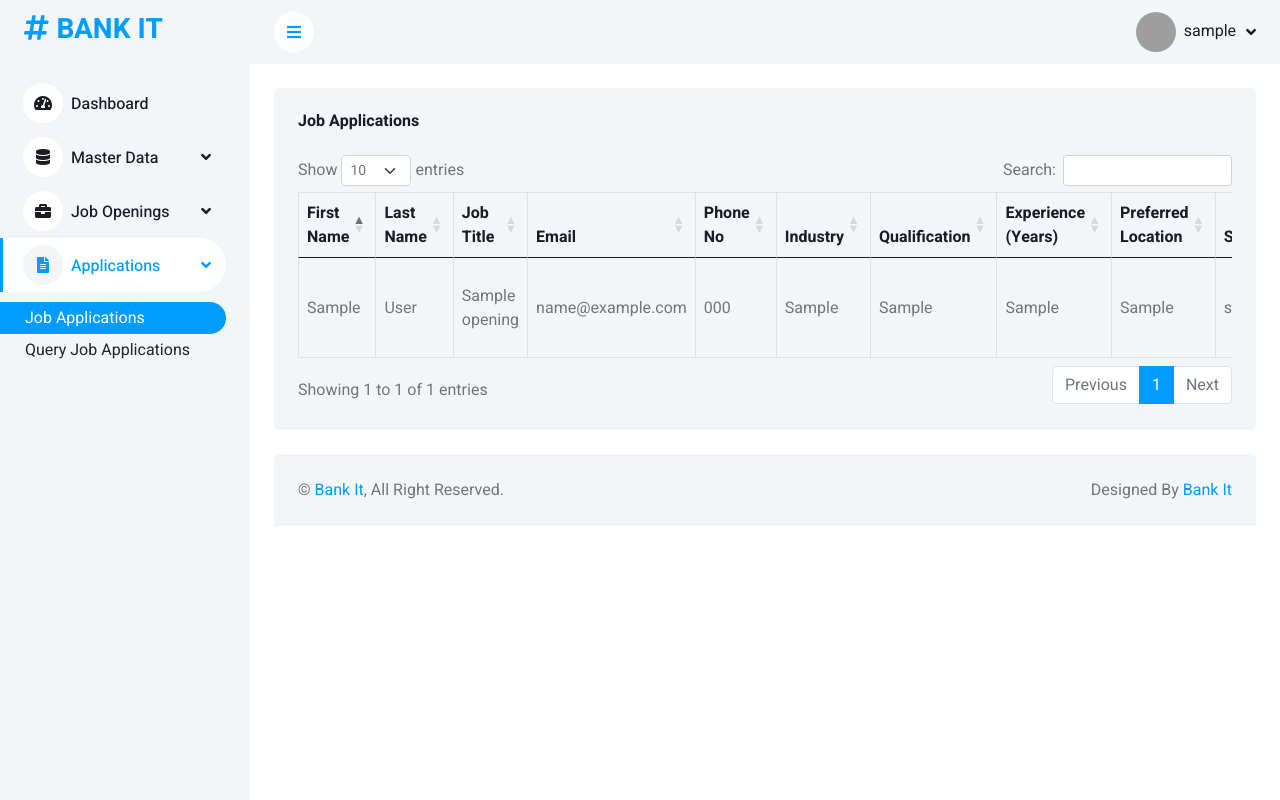
After one commit to d3uceY/job-recruitment-app, a PHP site: page /job_applications.php in a window 1280 px wide. The commit adds this page. Run offline with PHP 8.4, Linux system fonts and the light colour scheme; the visitor is signed in with stand-in values (Sample User, id 1); tables that the repository leaves empty or names only in its code hold one stand-in row (values such as "Sample post"); some libraries are stand-ins or nearby versions; grey boxes are pictures that could not be loaded.

Commit message:
@update/added applications fearture

```diff
--- a/css/style.css
+++ b/css/style.css
@@ -176,6 +176,7 @@
     border-radius: 0 30px 30px 0;
 }
 
+
 .content .navbar .navbar-nav .nav-link {
     margin-left: 25px;
     padding: 12px 0;
--- /dev/null
+++ b/job_applications.php
@@ -0,0 +1,114 @@
+<?php
+/*
+ * Job Applications Page
+ * This page manages job applications and their display
+ * Includes the standard layout components (header, sidebar, navbar)
+ */
+
+include 'includes/db_con.php'; // Database connection
+include 'layout/header.php';  // Page header template
+include 'includes/protect.inc.php';
+?>
+
+<body>
+    <?php
+    // Display success message if set
+    if (isset($_GET['success'])) {
+        echo '<div class="alert alert-success alert-dismissible fade show position-fixed top-0 start-50 translate-middle-x" style="z-index: 1050;" role="alert">
+            ' . $_GET['success'] . '
+            <button type="button" class="btn-close" data-bs-dismiss="alert" aria-label="Close"></button>
+        </div>';
+    }
+
+    // Display error message if set
+    if (isset($_GET['error'])) {
+        echo '<div class="alert alert-danger alert-dismissible fade show position-fixed top-0 start-50 translate-middle-x" style="z-index: 1050;" role="alert">
+            ' . $_GET['error'] . '
+            <button type="button" class="btn-close" data-bs-dismiss="alert" aria-label="Close"></button>
+        </div>';
+    }
+    ?>
+    <div class="container-xxl position-relative bg-white d-flex p-0">
+        <!-- Loading spinner -->
+        <div id="spinner"
+            class="show bg-white position-fixed translate-middle w-100 vh-100 top-50 start-50 d-flex align-items-center justify-content-center">
+            <div class="spinner-border text-primary" style="width: 3rem; height: 3rem;" role="status">
+                <span class="sr-only">Loading...</span>
+            </div>
+        </div>
+
+        <!-- Include sidebar navigation -->
+        <?php include 'layout/sidebar.php'; ?>
+
+        <!-- Main content area -->
+        <div class="content">
+            <!-- Top navigation bar -->
+            <?php include 'layout/navbar.php'; ?>
+
+            <!-- Main content for job applications -->
+            <div class="container-fluid pt-4 px-4">
+                <div class="row g-4">
+                    <div class="col-12">
+                        <div class="bg-light rounded h-100 p-4">
+                            <h6 class="mb-4">Job Applications</h6>
+                            <div class="table-responsive">
+                                <table id="myTable"
+                                    class="table text-start align-middle table-bordered table-hover mb-0">
+                                    <thead>
+                                        <tr class="text-dark">
+                                            <th scope="col">First Name</th>
+                                            <th scope="col">Last Name</th>
+                                            <th scope="col">Job Title</th>
+                                            <th scope="col">Email</th>
+                                            <th scope="col">Phone No</th>
+                                            <th scope="col">Industry</th>
+                                            <th scope="col">Qualification</th>
+                                            <th scope="col">Experience (Years)</th>
+                                            <th scope="col">Preferred Location</th>
+                                            <th scope="col">Status</th>
+                                            <th scope="col">Action</th>
+                                        </tr>
+                                    </thead>
+                                    <tbody>
+                                        <?php
+                                        // Fetch and display job applications
+                                        $sql = "SELECT job_applications.*, job_openings.job_title FROM job_applications LEFT JOIN job_openings ON job_applications.job_id = job_openings.id";
+                                        $result = mysqli_query($conn, $sql);
+                                        while ($row = mysqli_fetch_assoc($result)) {
+                                            echo "<tr>";
+                                            echo "<td>" . $row['first_name'] . "</td>";
+                                            echo "<td>" . $row['last_name'] . "</td>";
+                                            echo "<td>" . $row['job_title'] . "</td>";
+                                            echo "<td>" . $row['email'] . "</td>";
+                                            echo "<td>" . $row['phone'] . "</td>";
+                                            echo "<td>" . $row['industry'] . "</td>";
+                                            echo "<td>" . $row['education'] . "</td>";
+                                            echo "<td>" . $row['experience'] . "</td>";
+                                            echo "<td>" . $row['preferred_location'] . "</td>";
+                                            echo "<td>" . $row['status'] . "</td>";
+                                            echo "<td class=''>
+                                                <a href='manage_application.php?id=" . $row['id'] . "' class='btn btn-sm btn-primary'>Manage</a>
+                                                <a href='uploads/resumes/" . $row['resume_path'] . "' target='_blank' class='btn btn-sm btn-info'>View CV</a>
+                                            </td>";
+                                            echo "</tr>";
+                                        }
+                                        ?>
+                                    </tbody>
+                                </table>
+                            </div>
+                        </div>
+                    </div>
+                </div>
+            </div>
+
+            <!-- Page footer -->
+            <?php include 'layout/footer.php'; ?>
+        </div>
+    </div>
+
+    <!-- Add any necessary JavaScript -->
+    <script>
+        // Add your custom JavaScript here
+    </script>
+</body>
+</rewritten_file>
--- a/layout/footer.php
+++ b/layout/footer.php
@@ -44,7 +44,8 @@
         $('#myTable').DataTable({
             responsive: true
         });
-    });</script>
+    });
+</script>
 
 
 <!-- DataTables JS -->
--- a/layout/navbar.php
+++ b/layout/navbar.php
@@ -5,11 +5,11 @@
     <a href="#" class="sidebar-toggler flex-shrink-0">
         <i class="fa fa-bars"></i>
     </a>
-    <form class="d-none d-md-flex ms-4">
+    <!-- <form class="d-none d-md-flex ms-4">
         <input class="form-control border-0" type="search" placeholder="Search">
-    </form>
+    </form> -->
     <div class="navbar-nav align-items-center ms-auto">
-        <div class="nav-item dropdown">
+        <!-- <div class="nav-item dropdown">
             <a href="#" class="nav-link dropdown-toggle" data-bs-toggle="dropdown">
                 <i class="fa fa-envelope me-lg-2"></i>
                 <span class="d-none d-lg-inline-flex">Message</span>
@@ -47,8 +47,8 @@
                 <hr class="dropdown-divider">
                 <a href="#" class="dropdown-item text-center">See all message</a>
             </div>
-        </div>
-        <div class="nav-item dropdown">
+        </div> -->
+        <!-- <div class="nav-item dropdown">
             <a href="#" class="nav-link dropdown-toggle" data-bs-toggle="dropdown">
                 <i class="fa fa-bell me-lg-2"></i>
                 <span class="d-none d-lg-inline-flex">Notificatin</span>
@@ -71,15 +71,15 @@
                 <hr class="dropdown-divider">
                 <a href="#" class="dropdown-item text-center">See all notifications</a>
             </div>
-        </div>
+        </div> -->
         <div class="nav-item dropdown">
             <a href="#" class="nav-link dropdown-toggle" data-bs-toggle="dropdown">
                 <?php
                 if (isset($_SESSION['userid'])) {
-                    echo "<img class='rounded-circle me-lg-2' src='img/user.jpg' alt='' style='width: 40px; height: 40px;'>";
+                    echo "<img class='rounded-circle me-lg-2' src='https://ui-avatars.com/api/?name=" . urlencode($_SESSION['username']) . "&background=random' alt='' style='width: 40px; height: 40px;'>";
                     echo "<span class='d-none d-lg-inline-flex'>" . $_SESSION['username'] . "</span>";
                 } else {
-                    echo "<img class='rounded-circle me-lg-2' src='img/user.jpg' alt='' style='width: 40px; height: 40px;'>";
+                    echo "<img class='rounded-circle me-lg-2' src='https://ui-avatars.com/api/?name=Guest&background=random' alt='' style='width: 40px; height: 40px;'>";
                     echo "<span class='d-none d-lg-inline-flex'>Guest</span>";
                 }
                 ?>
--- a/layout/sidebar.php
+++ b/layout/sidebar.php
@@ -1,6 +1,8 @@
 <?php
 // Get the current page file name
 $current_page = basename($_SERVER['PHP_SELF']);
+
+
 
 // Define the page menu that should have the active class
 // Stored in an array
@@ -10,14 +12,47 @@ $master_data_pages = [
     'industry.php'
 ];
 
+
+
 $job_openings_pages = [
     'view_jobs.php',
     'add-jobs.php'
 ];
 
+
+
+$applications_pages = [
+    'job_applications.php',
+    'query_applications.php'
+];
+
 // Check if the current page is in the active pages array
 $master_data_active = in_array($current_page, $master_data_pages);
+
 $job_openings_active = in_array($current_page, $job_openings_pages);
+
+$applications_active = in_array($current_page, $applications_pages);
+
+
+
+
+
+// Check if the current page is active
+$locations_page_active = $current_page == 'locations.php';
+
+$educational_level_page_active = $current_page == 'educational_level.php';
+
+$industry_page_active = $current_page == 'industry.php';
+
+$view_jobs_page_active = $current_page == 'view_jobs.php';
+
+$add_jobs_page_active = $current_page == 'add-jobs.php';
+
+$job_applications_page_active = $current_page == 'job_applications.php';
+
+$query_applications_page_active = $current_page == 'query_applications.php';
+
+
 ?>
 
 <div class="sidebar pe-4 pb-3">
@@ -28,7 +63,7 @@ $job_openings_active = in_array($current_page, $job_openings_pages);
             </h3>
         </a>
 
-        <div class="d-flex align-items-center ms-4 mb-4">
+        <!-- <div class="d-flex align-items-center ms-4 mb-4">
             <div class="position-relative">
                 <img class="rounded-circle" src="img/user.jpg" alt="" style="width: 40px; height: 40px;">
                 <div
@@ -44,7 +79,7 @@ $job_openings_active = in_array($current_page, $job_openings_pages);
                 echo "</div>";
             }
             ?>
-        </div>
+        </div> -->
 
         <div class="navbar-nav w-100">
             <a href="index.php" class="nav-item nav-link">
@@ -57,9 +92,9 @@ $job_openings_active = in_array($current_page, $job_openings_pages);
                     <i class="fa fa-database me-2"></i>Master Data
                 </a>
                 <div class="dropdown-menu bg-transparent border-0 <?php echo $master_data_active ? "show" : ''; ?>" <?php echo $master_data_active ? "data-bs-popper='none'" : ''; ?>>
-                    <a href="locations.php" class="dropdown-item">Locations</a>
-                    <a href="educational_level.php" class="dropdown-item">Educational Levels</a>
-                    <a href="industry.php" class="dropdown-item">Industry Categories</a>
+                    <a href="locations.php" class="dropdown-item <?php echo $locations_page_active ? 'active' : ''; ?>">Locations</a>
+                    <a href="educational_level.php" class="dropdown-item <?php echo $educational_level_page_active ? 'active' : ''; ?>">Educational Levels</a>
+                    <a href="industry.php" class="dropdown-item <?php echo $industry_page_active ? 'active' : ''; ?>">Industry Categories</a>
                 </div>
             </div>
 
@@ -69,12 +104,22 @@ $job_openings_active = in_array($current_page, $job_openings_pages);
                     <i class="fa fa-briefcase me-2"></i>Job Openings
                 </a>
                 <div class="dropdown-menu bg-transparent border-0 <?php echo $job_openings_active ? "show" : ''; ?>" <?php echo $job_openings_active ? "data-bs-popper='none'" : ''; ?>>
-                    <a href="view_jobs.php" class="dropdown-item">Job Openings</a>
-                    <a href="add-jobs.php" class="dropdown-item">Add Job Opening</a>
+                    <a href="view_jobs.php" class="dropdown-item <?php echo $view_jobs_page_active ? 'active' : ''; ?>">Job Openings</a>
+                    <a href="add-jobs.php" class="dropdown-item <?php echo $add_jobs_page_active ? 'active' : ''; ?>">Add Job Opening</a>
                 </div>
             </div>
 
-            <a href="widget.php" class="nav-item nav-link">
+            <div class="nav-item dropdown">
+                <a href="#" class="nav-link dropdown-toggle <?php echo $applications_active ? 'active show' : ''; ?>" data-bs-toggle="dropdown">
+                    <i class="fa fa-file-alt me-2"></i>Applications
+                </a>
+                <div class="dropdown-menu bg-transparent border-0 <?php echo $applications_active ? "show" : ''; ?>" <?php echo $applications_active ? "data-bs-popper='none'" : ''; ?>>
+                    <a href="job_applications.php" class="dropdown-item <?php echo $job_applications_page_active ? 'active' : ''; ?>">Job Applications</a>
+                    <a href="query_applications.php" class="dropdown-item <?php echo $query_applications_page_active ? 'active' : ''; ?>">Query Job Applications</a>
+                </div>
+            </div>
+
+            <!-- <a href="widget.php" class="nav-item nav-link">
                 <i class="fa fa-th me-2"></i>Widgets
             </a>
 
@@ -95,7 +140,7 @@ $job_openings_active = in_array($current_page, $job_openings_pages);
                     <a href="signup.php" class="dropdown-item">Sign Up</a>
                     <a href="404.php" class="dropdown-item">404 Error</a>
                     <a href="blank.php" class="dropdown-item">Blank Page</a>
-                </div>
+                </div> -->
             </div>
         </div>
     </nav>
```
Also changed, not shown: controllers/application_form_controller.php (+7 -5 lines), query_applications.php (added, +59 -0 lines), 1 other file.
